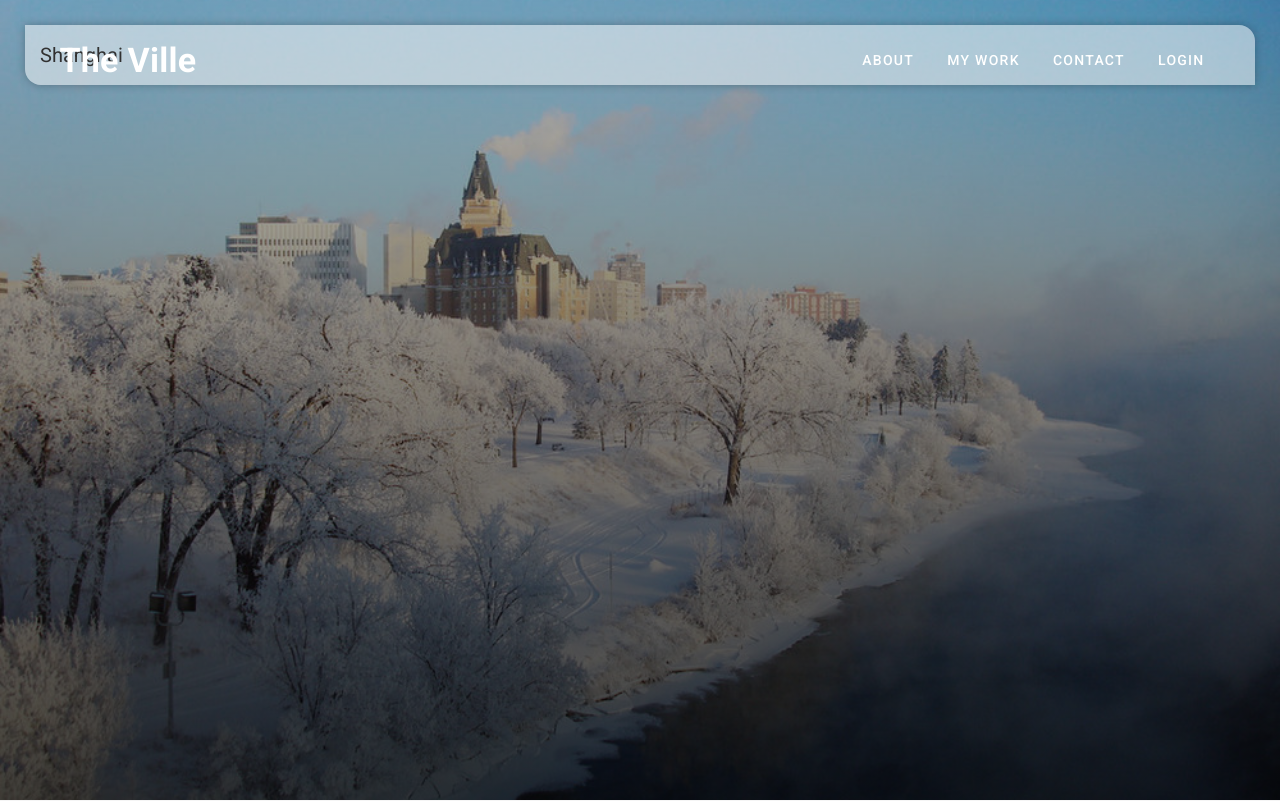
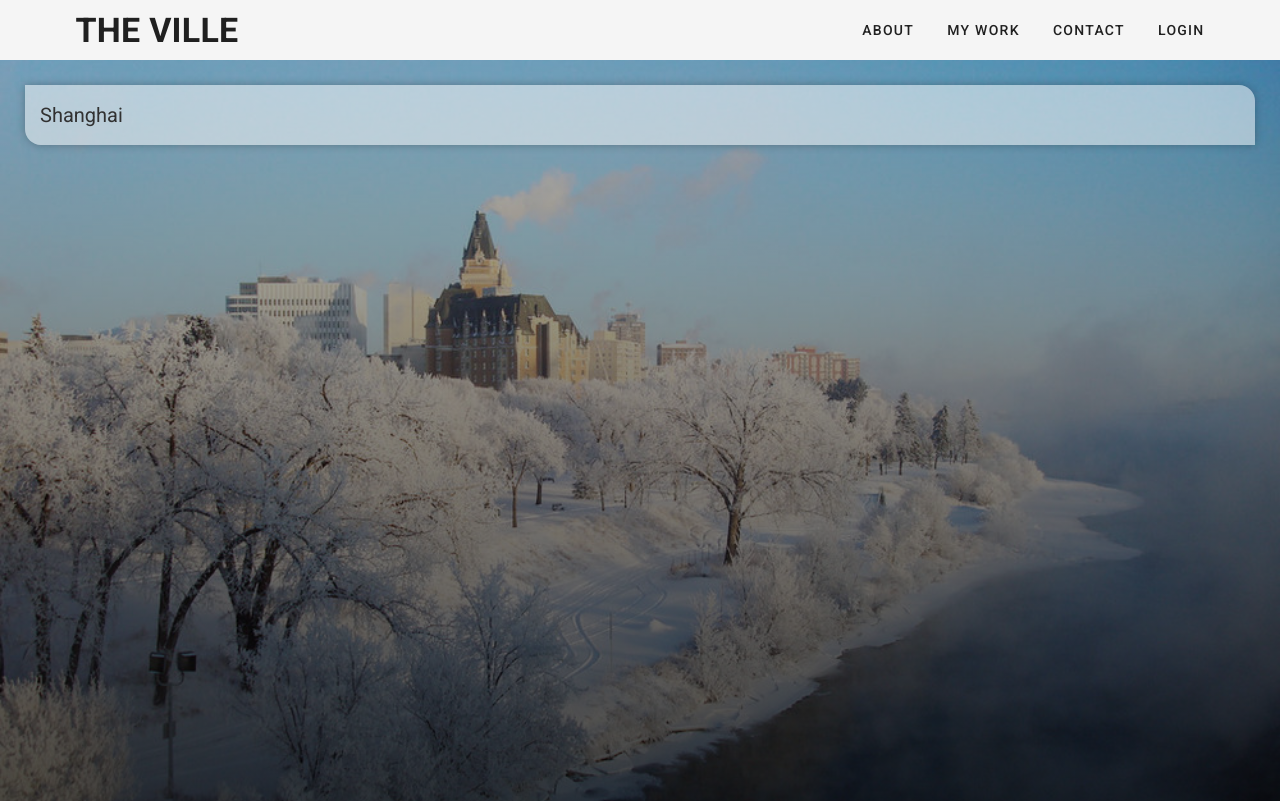
Before and after one commit to jiangxiaowu/Table-and-Login, a Vue app: page /#/weather in a window 1280 px wide. Shown: the top 801 px of the page. Built offline with nearby package versions, Linux system fonts and the light colour scheme; no server answers; what vue-google-charts would draw is missing.

Commit message:
header-display

```diff
--- a/src/App.vue
+++ b/src/App.vue
@@ -1,9 +1,11 @@
 <template>
   <v-app>
-    <PToolbar />
+    <PToolbar v-if="reloadHeader()" />
+
     <v-main style="background-color: white">
       <router-view />
     </v-main>
+
     <PFooter />
   </v-app>
 </template>
@@ -14,14 +16,24 @@ import PFooter from "./components/homepage/PFooter";
 
 export default {
   name: "App",
-
   components: {
     PToolbar,
-    PFooter
+    PFooter,
   },
-
   data: () => ({
-    //
-  })
+    headerDisplay: true,
+  }),
+  methods: {
+    reloadHeader() {
+      console.log(this.$route.params.display);
+      if(this.$route.params.display === undefined){
+        return true;
+      }
+      return this.$route.params.display;
+    },
+  },
+  // mounted() {
+  //   this.reloadHeader(true);
+  // },
 };
 </script>
--- a/src/components/calculator/Cal.vue
+++ b/src/components/calculator/Cal.vue
@@ -97,6 +97,7 @@ export default {
 
 <style scoped>
 .calculator {
+  text-align: center;
   width: 400px;
   margin: 0px auto;
   font-size: 35px;
@@ -128,5 +129,6 @@ export default {
 .explan{
   padding: 10px;
   margin: 10px;
+  text-align: center;
 }
 </style>
--- a/src/components/chart/NewChart.vue
+++ b/src/components/chart/NewChart.vue
@@ -13,7 +13,6 @@
             />
           </div>
         </template>
-
       </v-col>
       <v-col cols="12" md="4">
         <v-date-picker
@@ -109,6 +108,9 @@ export default {
   components: {
     GChart,
   },
+  created() {
+    this.$emit("eventname", false);
+  },
 };
 </script>
 <style scoped>
--- a/src/components/homepage/PFooter.vue
+++ b/src/components/homepage/PFooter.vue
@@ -4,6 +4,8 @@
       {{ new Date().getFullYear() }} —
       <strong>&copy; My Website --Jiang Wu &#x2767;</strong>
     </v-col>
+    <v-btn @click="$vuetify.goTo('#home')">中国加油</v-btn>
+
   </v-footer>
 </template>
 
--- a/src/components/homepage/PToolbar.vue
+++ b/src/components/homepage/PToolbar.vue
@@ -1,16 +1,18 @@
 <template>
-  <v-app-bar flat absolute color="transparent" dark height="120px">
+  <v-app-bar flat relatively height="60px" id="home">
     <v-layout justify-center>
       <v-container>
         <v-layout>
-          <div
+          <v-tab
             :class="{
               'display-1 font-weight-bold': $vuetify.breakpoint.smAndUp,
               'title font-weight-bold': $vuetify.breakpoint.smAndDown,
             }"
+            to="/"
+
           >
-           The Ville
-          </div>
+            The Ville
+          </v-tab>
           <v-spacer></v-spacer>
           <v-toolbar-items class="text-right">
             <v-btn
@@ -31,10 +33,7 @@
               text
               >Contact</v-btn
             >
-             <v-btn
-              :x-small="$vuetify.breakpoint.smAndDown"
-             @click="jump"
-              text
+            <v-btn :x-small="$vuetify.breakpoint.smAndDown" @click="jump" text
               >Login</v-btn
             >
           </v-toolbar-items>
@@ -55,11 +54,12 @@ export default {
       },
     };
   },
-  methods:{
-    jump(){
-       this.$router.push({ path: "/login"});
-    }
-  }
+  methods: {
+    jump() {
+      this.$router.push({ name: "Login", params: { display: true } });
+    },
+  },
+  mounted() {},
 };
 </script>
 
--- a/src/components/login/Login.vue
+++ b/src/components/login/Login.vue
@@ -166,11 +166,9 @@ export default {
 
   methods: {
     login() {
-      console.log(this.email);
-      console.log(this.password);
       // todo: request backend api
       if (this.email === "Admin") {
-        this.$router.replace({ path: "/ChartRouter"});
+        this.$router.push({ name: "DashBoard", params: { display: false } });
       }
     },
   },
--- a/src/main.js
+++ b/src/main.js
@@ -3,7 +3,7 @@ import App from './App.vue'
 import router from './router'
 import vuetify from './plugins/vuetify';
 
-Vue.config.productionTip = false
+Vue.config.productionTip = false;
 
 new Vue({
   router,
--- a/src/router/index.js
+++ b/src/router/index.js
@@ -12,7 +12,7 @@ const routes = [
   },
   {
     path: '/ChartRouter',
-    name: 'About',
+    name: 'DashBoard',
     // route level code-splitting
     // this generates a separate chunk (about.[hash].js) for this route
     // which is lazy-loaded when the route is visited.
--- a/src/views/Home.vue
+++ b/src/views/Home.vue
@@ -57,7 +57,7 @@
         </v-flex>
         <template v-for="(contact, i) in contactLinks">
           <v-flex sm6 md4 xs12 :key="i">
-            <p-contact-info :contact="contact" />
+            <PContactInfo :contact="contact" />
           </v-flex>
         </template>
       </v-layout>
@@ -76,6 +76,7 @@ export default {
     PPortfolioApp,
     PContactInfo,
   },
+
   data() {
     return {
       aboutText:
@@ -137,7 +138,7 @@ export default {
         },
         {
           name: "FlyBird",
-          path:"/flybird",
+          path: "/flybird",
           price: "Free",
           logo: "baguette-logo.png",
           platforms: [
@@ -173,7 +174,7 @@ export default {
         },
         {
           name: "Calculator",
-          path:"/cal",
+          path: "/cal",
           price: "Free",
           logo: "facebook-logo.png",
           platforms: [
@@ -214,5 +215,8 @@ export default {
       ],
     };
   },
+  created() {
+    this.$emit("showBar");
+  },
 };
 </script>
--- a/src/views/Weather.vue
+++ b/src/views/Weather.vue
@@ -9,6 +9,11 @@ export default {
   name: "Weather",
   components: {
     Warm
+  },
+  created(){
+    this.$emit('showBar');
+    console.log(this.showBar);
+    this.showBar = false;
   }
 };
 </script>
```
